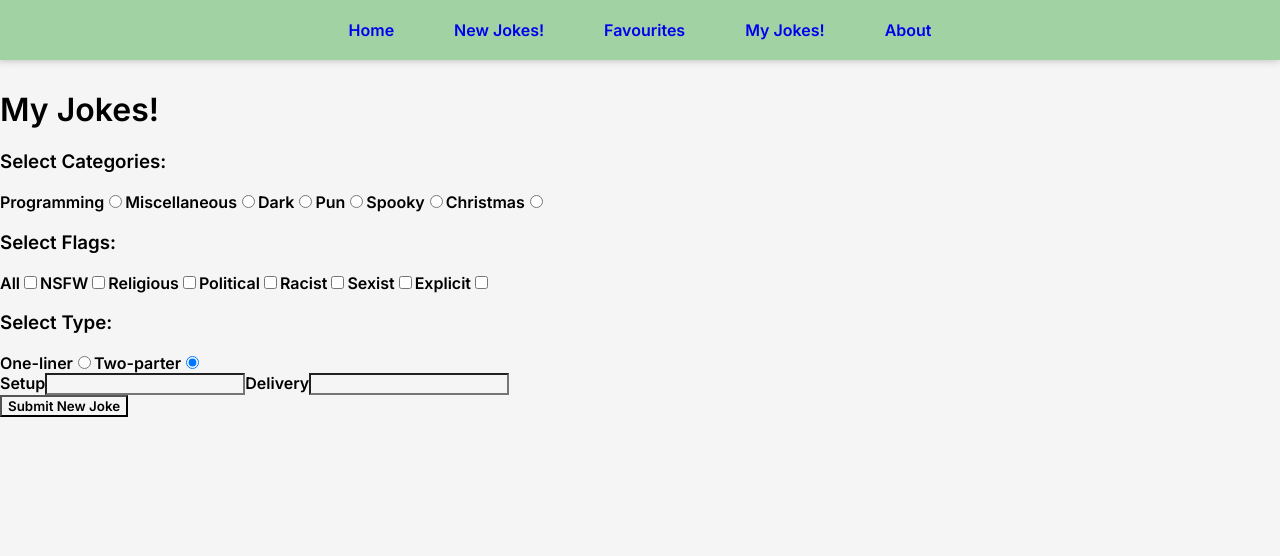
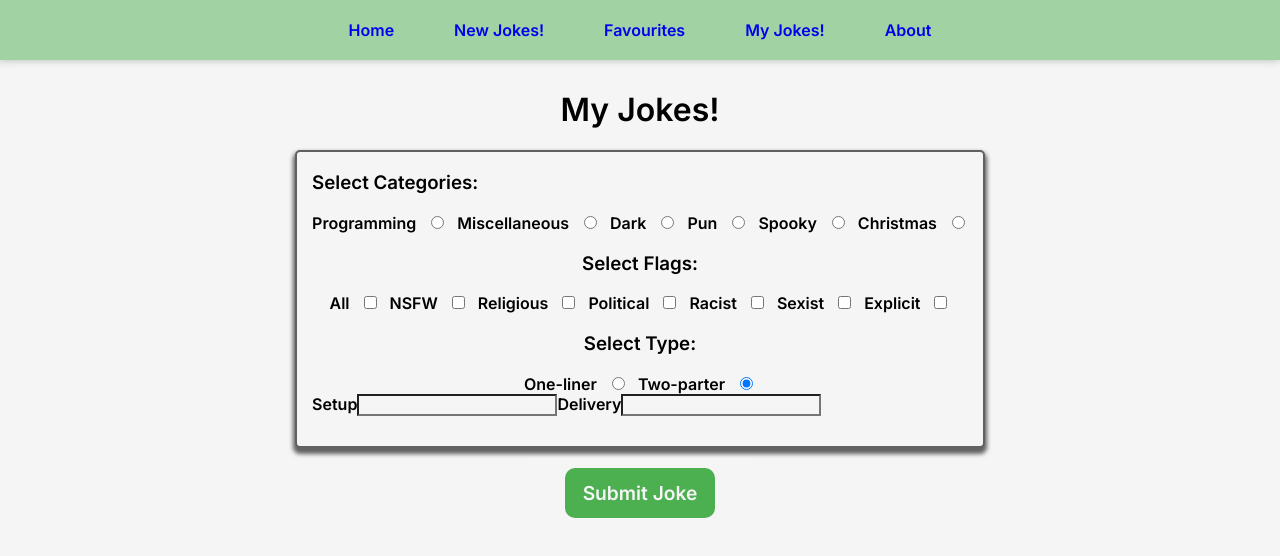
Before and after one commit to NervousBird/Vue-JokeApp, a Vue app in the folder vue-JokeApp/: page /myjokes in a window 1280 px wide. Shown: the top 556 px of the page. Built offline with nearby package versions, Linux system fonts and the light colour scheme.

Commit message:
Tried out a large Composable loading faouvrites

```diff
--- a/vue-JokeApp/src/components/JokeFilters.vue
+++ b/vue-JokeApp/src/components/JokeFilters.vue
@@ -71,6 +71,7 @@ onMounted(() => {
   createFilterString()
   emit('updateFilters', filterString)
 })
+
 </script>
 
 <template>
@@ -177,6 +178,7 @@ form {
   display: flex;
   flex-direction: row;
   justify-content: center;
+  flex-wrap: wrap;
   align-items: baseline;
   gap: 10px;
 }
--- /dev/null
+++ b/vue-JokeApp/src/favouriteStorage.ts
@@ -0,0 +1,36 @@
+import type { IFavourite } from '@/favourite'
+import type { IJoke } from '@/joke'
+import { onMounted, ref } from 'vue'
+
+export function getFavouriteAPIData(filterString: string) {
+    const favouritesArray = ref<IFavourite[]>([])
+    const storedFavourites = localStorage.getItem('favourites')
+    const jokeInfoArray = ref<IJoke[]>([])
+
+    const loadFavouriteStorage = () => {
+        if(storedFavourites && storedFavourites !== 'undefined') {
+            try {
+                favouritesArray.value = JSON.parse(storedFavourites)
+            } catch(error) {
+                console.log('Error parsing localStorage "favouritesArray:"', error)
+                localStorage.removeItem('favourites')
+            }
+        }
+    }
+
+    const fetchData = async () => {
+        // filtering based on if the joke is favourited or not
+        const favouritesIDs = favouritesArray.value.filter(item => item.favourite === true).map(item => item.id)
+        favouritesIDs.forEach(async id => {
+            const data = await fetch(`https://v2.jokeapi.dev/joke/Any?idRange=${id}`)
+                .then(response => response.json())
+                // push to the array (this will be the array used to display data)
+                .then(data => jokeInfoArray.value.push(data))
+        })
+    }
+
+    onMounted(loadFavouriteStorage)
+    onMounted(fetchData)
+
+    return {jokeInfoArray, favouritesArray}
+}
--- a/vue-JokeApp/src/views/FavouritesView.vue
+++ b/vue-JokeApp/src/views/FavouritesView.vue
@@ -1,43 +1,15 @@
 <script setup lang="ts">
+import type { IFavourite } from '@/favourite'
 import JokeSaveData from '@/components/JokeSaveData.vue'
-import type { IFavourite } from '@/favourite'
-import type { IJoke } from '@/joke'
-import { computed, onMounted, ref } from 'vue'
+import { getFavouriteAPIData } from '@/favouriteStorage'
 
-const favouritesArray = ref<IFavourite[]>([])
-const storedFavourites = localStorage.getItem('favourites')
-const jokeInfoArray = ref<IJoke[]>([])
-
-const loadFavouriteStorage = () => {
-    if(storedFavourites && storedFavourites !== 'undefined') {
-        try {
-            favouritesArray.value = JSON.parse(storedFavourites)
-        } catch(error) {
-            console.log('Error parsing localStorage "favouritesArray:"', error)
-            localStorage.removeItem('favourites')
-        }
-    }
-}
-
-const fetchData = () => {
-    // filtering based on if the joke is favourited or not
-    const favouritesIDs = favouritesArray.value.filter(item => item.favourite === true).map(item => item.id)
-    favouritesIDs.forEach(async id => {
-        const data = await fetch(`https://v2.jokeapi.dev/joke/Any?idRange=${id}`)
-            .then(response => response.json())
-            // push to the array (this will be the array used to display data)
-            .then(data => jokeInfoArray.value.push(data))
-    })
-}
+const {jokeInfoArray, favouritesArray} = getFavouriteAPIData('null')
 
 // Receive data from the component, and update the local storage accordingly
 const receiveFavouritesData = (fav: IFavourite, index: number) => {
     favouritesArray.value[index] = {id: fav.id, rating: fav.rating, favourite: fav.favourite}
     localStorage.setItem('favourites', JSON.stringify(favouritesArray.value))
 }
-
-onMounted(loadFavouriteStorage)
-onMounted(fetchData)
 
 </script>
 
--- a/vue-JokeApp/src/views/MyJokesView.vue
+++ b/vue-JokeApp/src/views/MyJokesView.vue
@@ -109,11 +109,13 @@ onMounted(loadMyJokesStorage)
 
 <template>
 
-    <div>
+    <div class="container-title">
         <h1>My Jokes!</h1>
     </div>
+    <div class="container">
+        <div class="container-catergories">
             <h3>Select Categories:</h3>
-    <div>
+            <form>
             <label for="programming">Programming</label>
             <input type="radio" name="programming" id="programming" value="Programming" v-model="categoryString" />
             <label for="miscellaneous">Miscellaneous</label>
@@ -126,9 +128,11 @@ onMounted(loadMyJokesStorage)
             <input type="radio" name="spooky" id="spooky" value="Spooky" v-model="categoryString" />
             <label for="christmas">Christmas</label>
             <input type="radio" name="christmas" id="christmas" value="Christmas" v-model="categoryString" />
+            </form>
         </div>
+        <div class="container-flags">
             <h3>Select Flags:</h3>
-    <div>
+            <form>
                 <label for="all">All</label>
                 <input ref="allFlags" type="checkbox" name="all" id="all" value="all" v-model="categoryFlag" />
                 <label for="nsfw">NSFW</label>
@@ -143,13 +147,16 @@ onMounted(loadMyJokesStorage)
                 <input type="checkbox" name="sexist" id="sexist" value="sexist" v-model="categoryFlag" />
                 <label for="explicit">Explicit</label>
                 <input type="checkbox" name="explicit" id="explicit" value="explicit" v-model="categoryFlag" />
+                </form>
         </div>
+        <div class="container-type">
             <h3>Select Type:</h3>
-    <div>
+            <form>
             <label for="single">One-liner</label>
             <input type="radio" name="single" id="single" value="single" v-model="categoryType" />
             <label for="twopart">Two-parter</label>
             <input type="radio" name="twopart" id="twopart" value="twopart" v-model="categoryType" />
+            </form>
         </div>
         <!-- <JokeFilters @update-filters="updateFilter" /> -->
         <div>
@@ -160,9 +167,82 @@ onMounted(loadMyJokesStorage)
             <label v-if="typeOnePart" for="joke">Joke</label>
             <input v-if="typeOnePart" type="text" name="joke" id="joke" v-model="joke">
         </div>
-    <button @click="submitNewJoke">Submit New Joke</button>
+    </div>
+    <div class="container-buttons">
+        <button @click="submitNewJoke">Submit Joke</button>
+    </div>
 </template>
 
 <style scoped>
 
+.container {
+  display: flex;
+  flex-direction: column;
+  justify-self: center;
+  background-color: var(--background);
+  padding-left: 15px;
+  padding-right: 15px;
+  padding-bottom: 30px;
+  border: 2px solid var(--subtext);
+  border-radius: 5px;
+  max-width: 75vw;
+  box-shadow: 0px 4px 4px 2px var(--subtext);
+}
+
+.container-title {
+    text-align: center;
+}
+
+.container-categories,
+.container-flags,
+.container-type {
+  display: block;
+  justify-content: center;
+  align-items: baseline;
+  text-align: center;
+  gap: 10px;
+}
+
+.container-buttons {
+    display: flex;
+    flex-direction: column;
+    justify-self: center;
+    align-items: center;
+    text-align: center;
+    padding: 10px;
+    margin: 10px;
+    gap: 20px;
+    width: 200px;
+}
+
+form {
+  display: flex;
+  flex-direction: row;
+  justify-content: center;
+  flex-wrap: wrap;
+  align-items: baseline;
+  gap: 10px;
+}
+
+button {
+    background-color: var(--primary);
+    color: var(--background);
+    border: none;
+    border-radius: 10px;
+    padding: 10px;
+    font-size: 1.2rem;
+    width: 150px;
+    height: 50px;
+    transition: background-color 0.2s ease-in-out;
+}
+
+button:hover {
+    background-color: var(--judgement);
+    color: var(--text);
+    border: none;
+    border-radius: 10px;
+    padding: 10px;
+    transition: background-color 0.2s ease-in-out;
+}
+
 </style>
```
Also changed, not shown: vue-JokeApp/src/fetch.ts (added, +24 -0 lines), vue-JokeApp/src/views/NewJokesView.vue (+0 -7 lines). Lines whose indentation alone changed are shown as unchanged.
